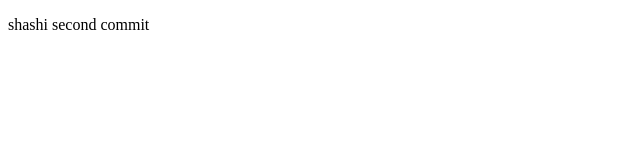
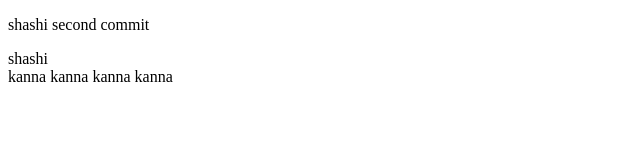
Before and after one commit to shashikumar88/Frontend, a plain HTML site: page index.html in a window 1280 px wide. Shown: the whole page, without its empty margins (0-640 px from the left). Drawn offline with Linux system fonts and the light colour scheme.

Commit message:
block level vs inline element

```diff
--- a/index.html
+++ b/index.html
@@ -6,6 +6,13 @@
     <title>Document</title>
 </head>
 <body>
+    <!-- Block Vs Inline Elements -->
     <p>shashi second commit</p>
+    <DIV>shashi</DIV>
+    <span>kanna</span>
+    <span>kanna</span>
+    <span>kanna</span>
+    <span>kanna</span>
+
 </body>
 </html>
```
